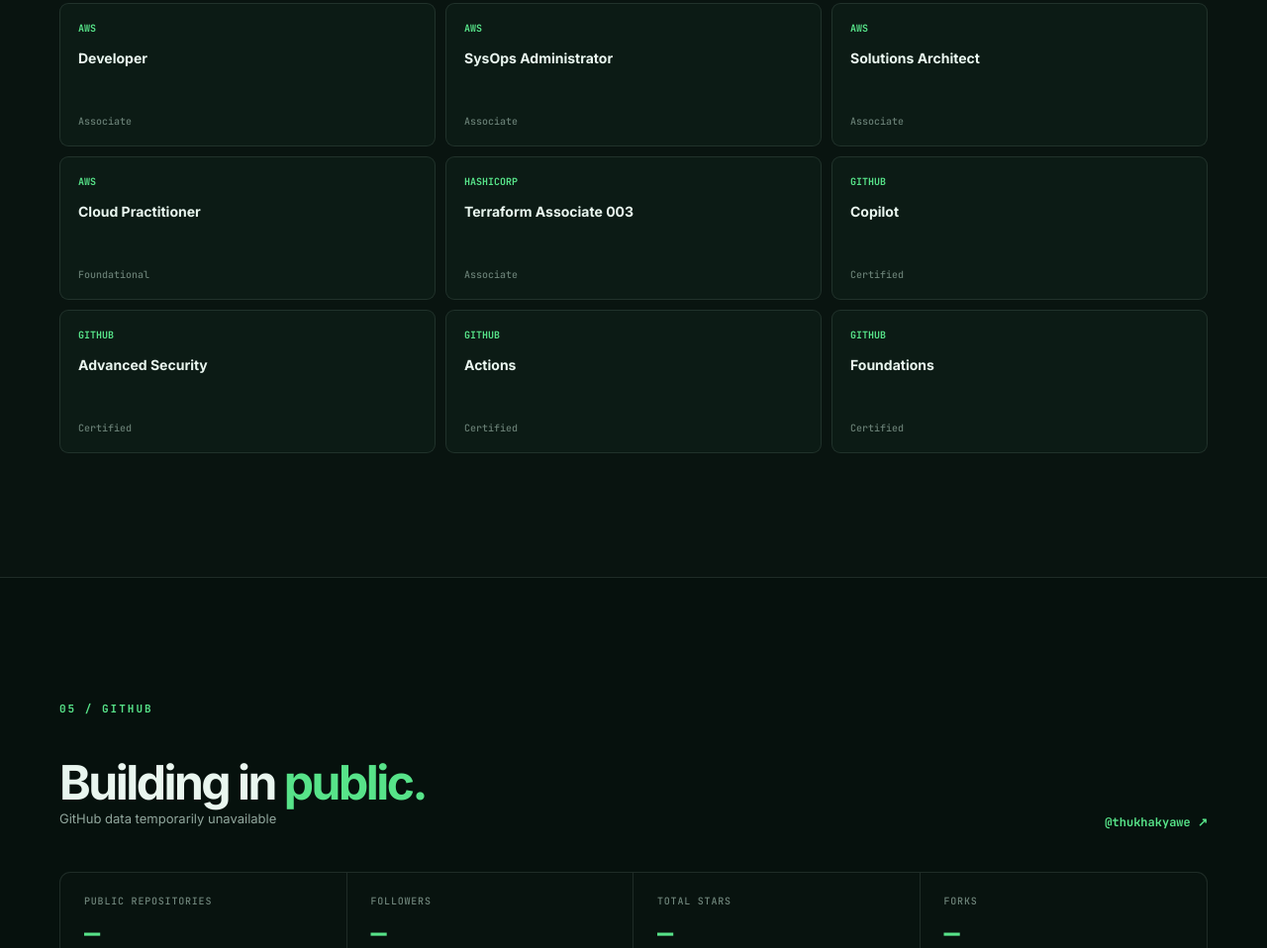
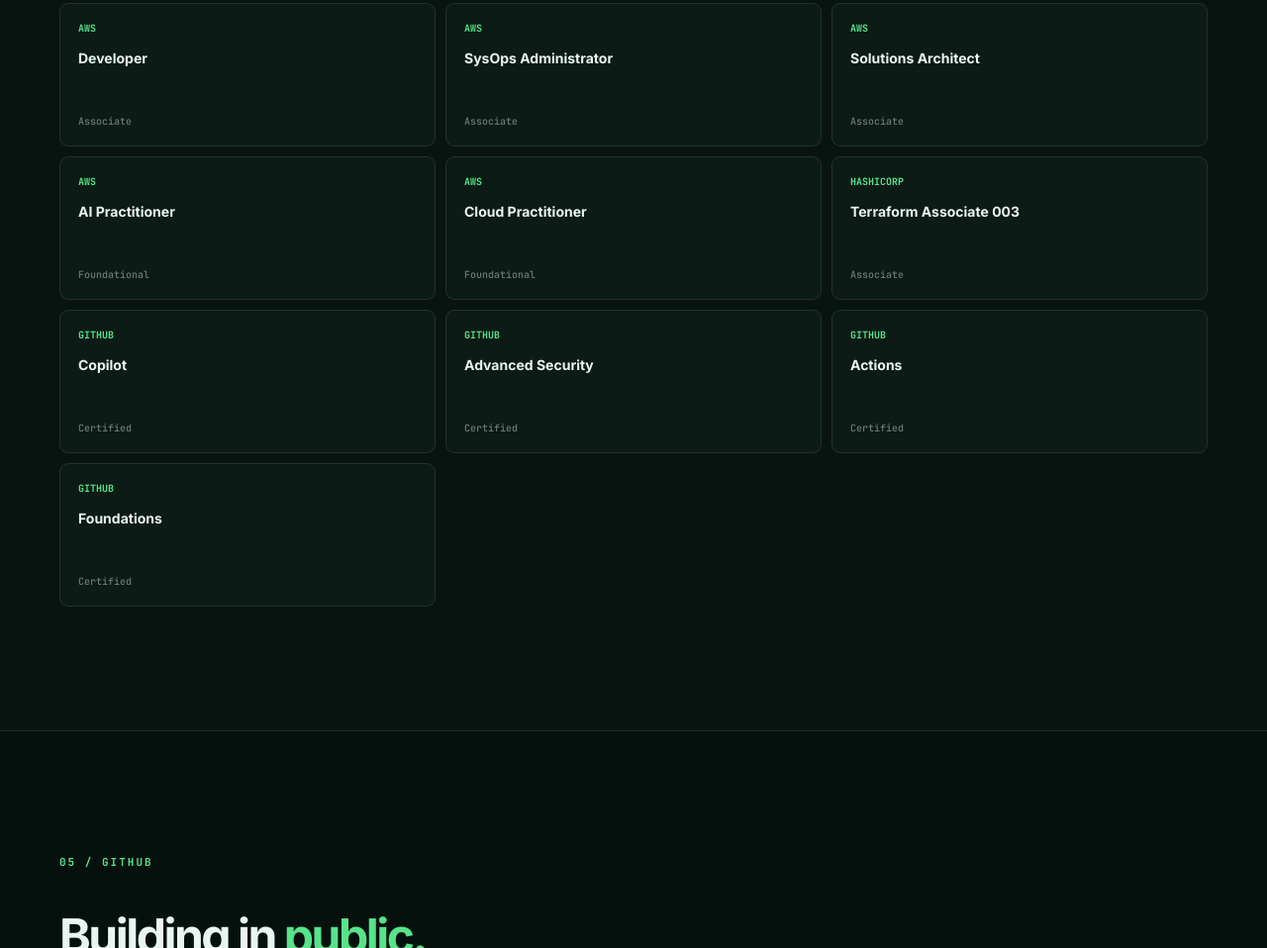
Before and after one commit to thukhakyawe/thukhakyawe.github.io, a plain HTML site: page index.html in a window 1280 px wide. Shown: the part 3793-4751 px from the top of the page at 99% size. Drawn offline with Linux system fonts and the light colour scheme; no server answers.

```diff
--- a/index.html
+++ b/index.html
@@ -139,6 +139,7 @@
       <a href="https://www.credly.com/badges/1d3c90c5-2fb5-429c-bc43-2404ff956380/public_url" target="_blank" rel="noopener"><span>AWS</span><b>Developer</b><small>Associate</small></a>
       <a href="https://www.credly.com/badges/f13cd1de-e7b8-43c3-8b3a-8b69e9c68e0e/public_url" target="_blank" rel="noopener"><span>AWS</span><b>SysOps Administrator</b><small>Associate</small></a>
       <a href="https://www.credly.com/badges/f5b287f8-bb16-411d-af4d-cf5caa845c70/public_url" target="_blank" rel="noopener"><span>AWS</span><b>Solutions Architect</b><small>Associate</small></a>
+      <a href="https://www.credly.com/badges/a5fe0a89-aa4b-4188-9b0b-7f83395b0da9/public_url" target="_blank" rel="noopener"><span>AWS</span><b>AI Practitioner</b><small>Foundational</small></a>
       <a href="https://www.credly.com/badges/acecc7e6-3156-4009-a05b-4fcb23629088/public_url" target="_blank" rel="noopener"><span>AWS</span><b>Cloud Practitioner</b><small>Foundational</small></a>
       <a href="https://www.credly.com/badges/d3e504d0-af88-4540-bc0c-859f929265d6/public_url" target="_blank" rel="noopener"><span>HashiCorp</span><b>Terraform Associate 003</b><small>Associate</small></a>
       <a href="https://learn.microsoft.com/en-us/users/thukhakyawe/credentials/178817865ed96cdc?ref=https%3A%2F%2Fgithub.com%2Fthukhakyawe%2Fthukhakyawe" target="_blank" rel="noopener"><span>GitHub</span><b>Copilot</b><small>Certified</small></a>
```
